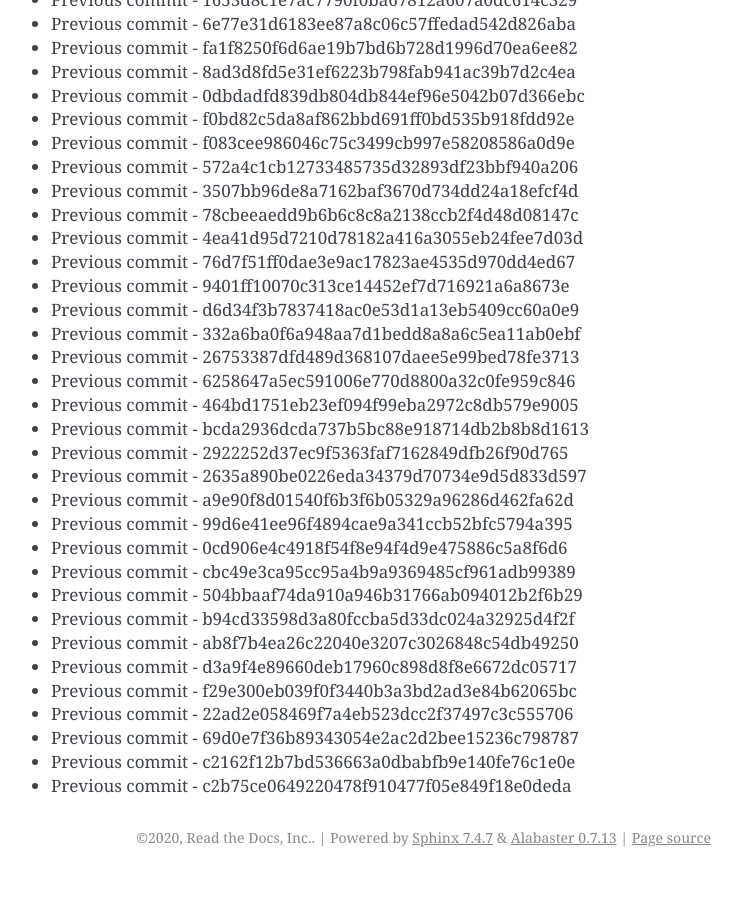
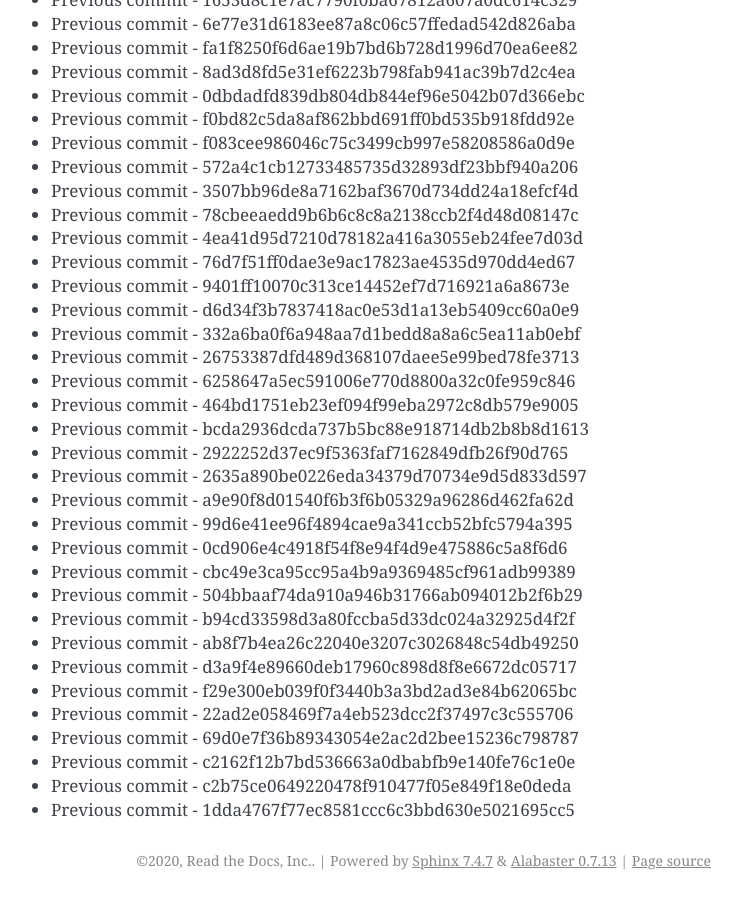
Before and after one commit to readthedocs/rtd-git-stresstest, a Sphinx documentation site: the page built from docs/updates.rst, in a window 1280 px wide and 900 px high, scrolled down 55840 px. Shown: the whole window, without its empty margins (399-1141 px from the left). Built offline with Sphinx 7.4.7, drawn with Linux system fonts in a browser that asks for light colours; before the commit the page ends 56717 px from its top, so only the background shows below that.

Commit message:
Generating commit from previous: 1dda4767f77ec8581ccc6c3bbd630e5021695cc5

```diff
--- a/docs/updates.rst
+++ b/docs/updates.rst
@@ -2378,3 +2378,4 @@ It can be tested for any performance characteristics.
 * Previous commit - 69d0e7f36b89343054e2ac2d2bee15236c798787
 * Previous commit - c2162f12b7bd536663a0dbabfb9e140fe76c1e0e
 * Previous commit - c2b75ce0649220478f910477f05e849f18e0deda
+* Previous commit - 1dda4767f77ec8581ccc6c3bbd630e5021695cc5
```
